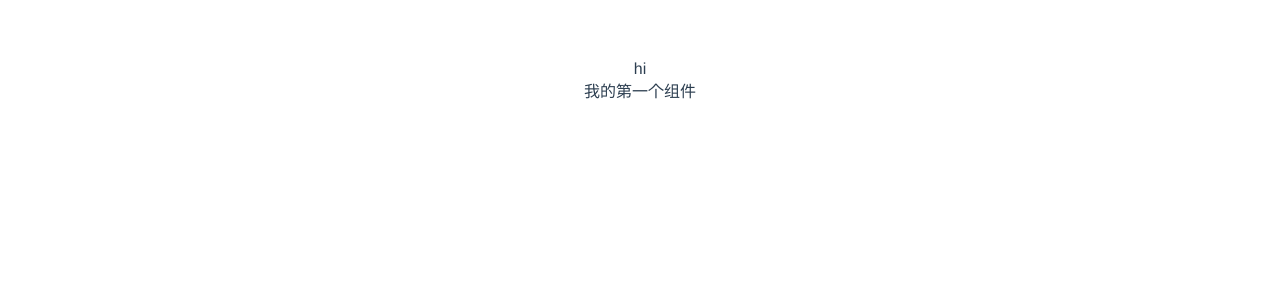
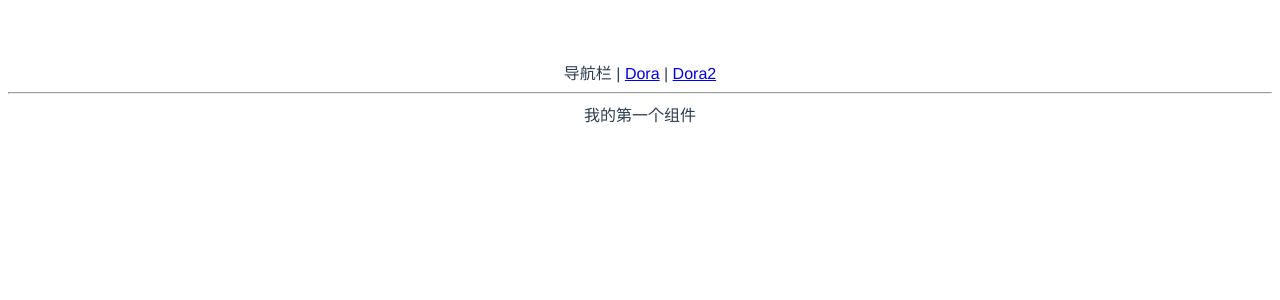
Before and after one commit to flaChang/Xueduo-ui-sourceCode, a Vue app: page / in a window 1280 px wide. Shown: the top 300 px of the page. Built offline with nearby package versions, Linux system fonts and the light colour scheme.

Commit message:
初始化vue-router

```diff
--- a/index.html
+++ b/index.html
@@ -8,6 +8,6 @@
 </head>
 <body>
   <div id="app"></div>
-  <script type="module" src="/src/main.js"></script>
+  <script type="module" src="/src/main.ts"></script>
 </body>
 </html>
--- a/src/App.vue
+++ b/src/App.vue
@@ -1,15 +1,16 @@
 <template>
-  <div>hi</div>
-  <Dora/>
+  <div>导航栏 |
+  <router-link to="/">Dora</router-link> |
+  <router-link to="/xxx">Dora2</router-link>
+  </div>
+  <hr>
+  <router-view/>
 </template>
 
 <script>
-import Dora from './components/dora.vue'
+
 
 export default {
   name: 'App',
-  components: {
-    Dora
-  }
 }
 </script>
--- /dev/null
+++ b/src/components/dora2.vue
@@ -0,0 +1,5 @@
+<template>
+    <div>
+        dora2
+    </div>
+</template>
--- a/src/main.js
+++ /dev/null
@@ -1,5 +0,0 @@
-import { createApp } from 'vue'
-import App from './App.vue'
-import './index.css'
-
-createApp(App).mount('#app')
--- /dev/null
+++ b/src/main.ts
@@ -0,0 +1,20 @@
+import { createApp } from 'vue'
+import App from './App.vue'
+import './index.css'
+import { createWebHashHistory, createRouter } from 'vue-router'
+import Dora from './components/dora.vue'
+import Dora2 from './components/dora2.vue'
+
+const history = createWebHashHistory()
+const router = createRouter({
+    history: history,
+    routes: [
+        { path: "/", component: Dora },
+        {path: "/xxx", component: Dora2}
+
+    ]
+})
+
+const app = createApp(App)
+app.use(router)
+app.mount('#app')
--- /dev/null
+++ b/src/shrims-vue.d.ts
@@ -0,0 +1,5 @@
+declare module '*.vue' {
+    import { ComponentOptions } from "vue"
+    const componentOptions: ComponentOptions
+    export default componentOptions
+}
```
Also changed, not shown: package.json (+4 -3 lines), 1 other file (tests, documents, lock files or other folders).
